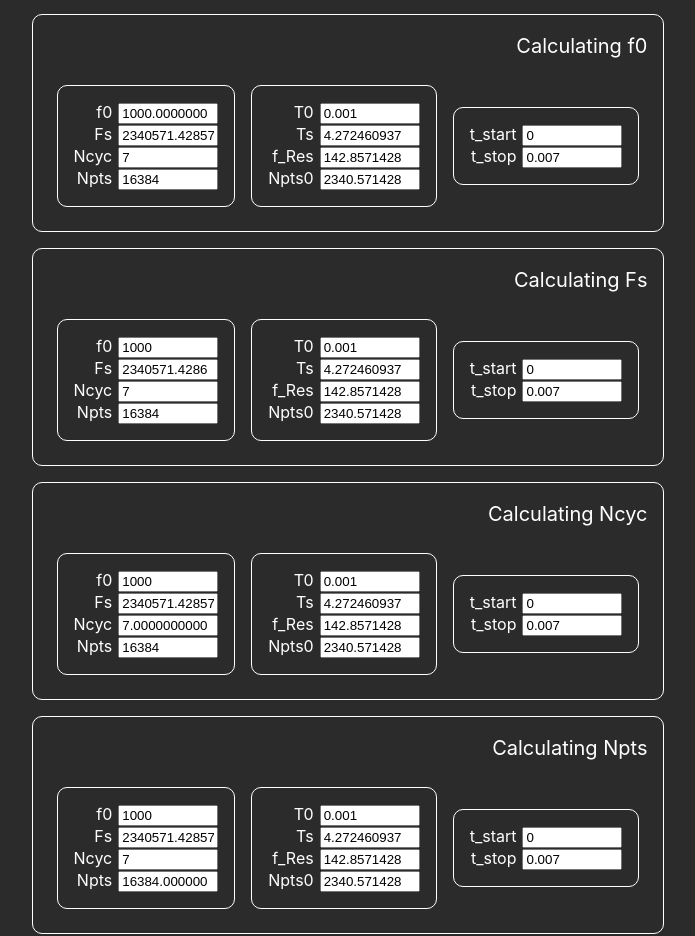
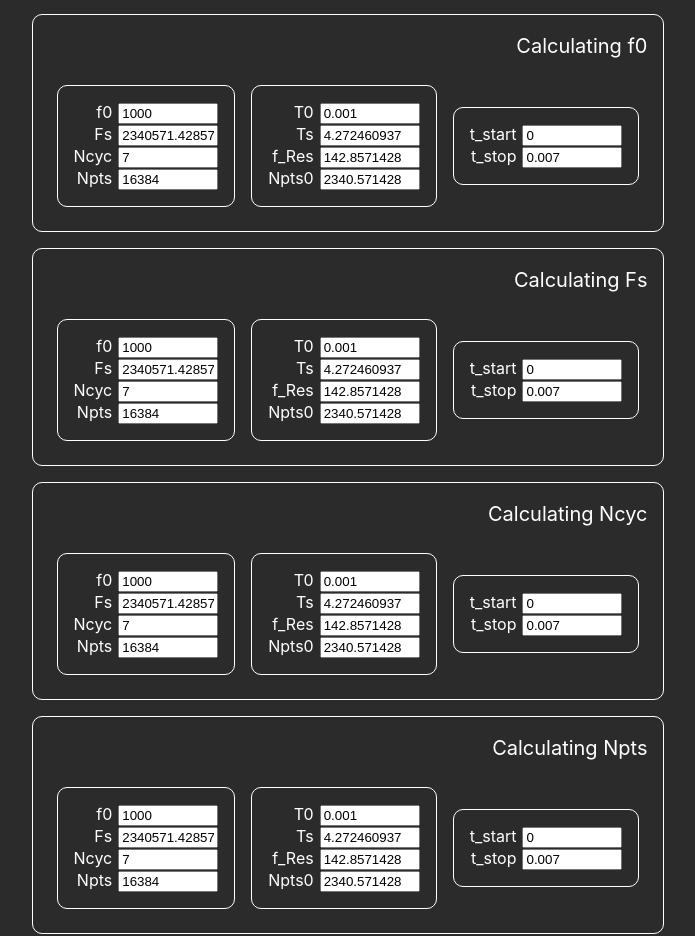
Before and after one commit to yotasage/yotasage.github.io, a Next.js app: page /simsetup/main in a window 1280 px wide. Shown: the part 594-1530 px from the top of the page, without its empty margins (292-987 px from the left). Built offline with nearby package versions, Linux system fonts and the light colour scheme.

Commit message:
REMOVED: Class Anum, but kept the functions of the class.

```diff
--- a/pages/simsetup/components/calcBox.tsx
+++ b/pages/simsetup/components/calcBox.tsx
@@ -4,7 +4,8 @@ import React, { useEffect } from "react";
 
 import styles from '../styles/Home.module.css';
 
-import Anum, {prefixes} from '../tools/my_numbers'
+import containsPrefix from '../tools/my_numbers'
+import calcEqivalentValue from '../tools/my_numbers'
 
 export default function CalcBox(props) {
   const [f0, setf0] = React.useState('1000');
@@ -28,9 +29,9 @@ export default function CalcBox(props) {
    * @returns f0
    */
   function calcF0(ncyc: number | string, fs: number | string, npts: number | string) {
-    ncyc = Anum.calcEqivalentValue(ncyc);
-    fs = Anum.calcEqivalentValue(fs);
-    npts = Anum.calcEqivalentValue(npts);
+    ncyc = calcEqivalentValue(ncyc);
+    fs = calcEqivalentValue(fs);
+    npts = calcEqivalentValue(npts);
 
     if (npts <= 0) {
       return ''
@@ -48,9 +49,9 @@ export default function CalcBox(props) {
    * @returns Fs
    */
   function calcFs(npts: number | string, f0: number | string, ncyc: number | string) {
-    npts = Anum.calcEqivalentValue(npts);
-    f0 = Anum.calcEqivalentValue(f0);
-    ncyc = Anum.calcEqivalentValue(ncyc);
+    npts = calcEqivalentValue(npts);
+    f0 = calcEqivalentValue(f0);
+    ncyc = calcEqivalentValue(ncyc);
 
     if (ncyc <= 0) {
       return ''
@@ -61,9 +62,9 @@ export default function CalcBox(props) {
   }
 
   function calcNcyc(npts: number | string, f0: number | string, fs: number | string) {
-    npts = Anum.calcEqivalentValue(npts);
-    f0 = Anum.calcEqivalentValue(f0);
-    fs = Anum.calcEqivalentValue(fs);
+    npts = calcEqivalentValue(npts);
+    f0 = calcEqivalentValue(f0);
+    fs = calcEqivalentValue(fs);
 
     if (fs <= 0) {
       return ''
@@ -74,9 +75,9 @@ export default function CalcBox(props) {
   }
 
   function calcNpts(ncyc: number | string, fs: number | string, f0: number | string) {
-    ncyc = Anum.calcEqivalentValue(ncyc);
-    fs = Anum.calcEqivalentValue(fs);
-    f0 = Anum.calcEqivalentValue(f0);
+    ncyc = calcEqivalentValue(ncyc);
+    fs = calcEqivalentValue(fs);
+    f0 = calcEqivalentValue(f0);
 
     if (f0 <= 0) {
       return ''
@@ -87,7 +88,7 @@ export default function CalcBox(props) {
   }
 
   function calcT0(f0: number | string) {
-    f0 = Anum.calcEqivalentValue(f0);
+    f0 = calcEqivalentValue(f0);
 
     if (f0 <= 0) {
       return ''
@@ -105,7 +106,7 @@ export default function CalcBox(props) {
    * @returns Ts
    */
   function calcTs(fs: number | string) {
-    fs = Anum.calcEqivalentValue(fs);
+    fs = calcEqivalentValue(fs);
 
     if (fs <= 0) {
       return ''
@@ -116,8 +117,8 @@ export default function CalcBox(props) {
   }
 
   function calcfres(fs: number | string, npts: number | string) {
-    fs = Anum.calcEqivalentValue(fs);
-    npts = Anum.calcEqivalentValue(npts);
+    fs = calcEqivalentValue(fs);
+    npts = calcEqivalentValue(npts);
 
     if (npts <= 0) {
       return ''
@@ -128,8 +129,8 @@ export default function CalcBox(props) {
   }
 
   function calcnpts0(npts: number | string, ncyc: number | string) {
-    npts = Anum.calcEqivalentValue(npts);
-    ncyc = Anum.calcEqivalentValue(ncyc);
+    npts = calcEqivalentValue(npts);
+    ncyc = calcEqivalentValue(ncyc);
 
     if (ncyc <= 0) {
       return ''
@@ -140,9 +141,9 @@ export default function CalcBox(props) {
   }
 
   function calc_tstop(tstart: number | string, T0: number | string, ncyc: number | string) {
-    tstart = Anum.calcEqivalentValue(tstart);
-    T0 = Anum.calcEqivalentValue(T0);
-    ncyc = Anum.calcEqivalentValue(ncyc);
+    tstart = calcEqivalentValue(tstart);
+    T0 = calcEqivalentValue(T0);
+    ncyc = calcEqivalentValue(ncyc);
 
     // return (Number(tstart) + Number(T0)*Number(ncyc)).toString()
     return (tstart + T0*ncyc).toString()
@@ -176,32 +177,32 @@ export default function CalcBox(props) {
   function update_values() {
     if (props.f0_readOnly) {
       let f0 = calcF0(ncyc, fs, npts)
-      if (!Anum.containsPrefix(f0)) {
-        let value = Anum.calcEqivalentValue(f0);
+      if (!containsPrefix(f0)) {
+        let value = calcEqivalentValue(f0);
         f0 = value.toPrecision(props.precision)
       }
       setf0(f0)
     }
     else if (props.fs_readOnly) {
       let fs = calcFs(npts, f0, ncyc)
-      if (!Anum.containsPrefix(fs)) {
-        let value = Anum.calcEqivalentValue(fs);
+      if (!containsPrefix(fs)) {
+        let value = calcEqivalentValue(fs);
         fs = value.toPrecision(props.precision)
       }
       setfs(fs)
     }
     else if (props.ncyc_readOnly) {
       let ncyc = calcNcyc(npts, f0, fs)
-      if (!Anum.containsPrefix(ncyc)) {
-        let value = Anum.calcEqivalentValue(ncyc);
+      if (!containsPrefix(ncyc)) {
+        let value = calcEqivalentValue(ncyc);
         ncyc = value.toPrecision(props.precision)
       }
       setncyc(ncyc)
     }
     else if (props.npts_readOnly) {
       let npts = calcNpts(ncyc, fs, f0)
-      if (!Anum.containsPrefix(npts)) {
-        let value = Anum.calcEqivalentValue(npts);
+      if (!containsPrefix(npts)) {
+        let value = calcEqivalentValue(npts);
         npts = value.toPrecision(props.precision)
       }
       setnpts(npts)
@@ -210,9 +211,9 @@ export default function CalcBox(props) {
 
   function updateValue_f0(e) {
     let new_value = e.target.value as string;
-    let value = Anum.calcEqivalentValue(new_value);
+    let value = calcEqivalentValue(new_value);
 
-    // if (!Anum.containsPrefix(new_value)) {
+    // if (!containsPrefix(new_value)) {
     //   new_value = value.toPrecision(props.precision)
     // }
 
@@ -223,7 +224,7 @@ export default function CalcBox(props) {
 
   function updateValue_ncyc(e) {
     let new_value = e.target.value as string;
-    let value = Anum.calcEqivalentValue(new_value);
+    let value = calcEqivalentValue(new_value);
 
     if (value >= 0) {
       setncyc(new_value);
@@ -232,7 +233,7 @@ export default function CalcBox(props) {
 
   function updateValue_npts(e) {
     let new_value = e.target.value as string;
-    let value = Anum.calcEqivalentValue(new_value);
+    let value = calcEqivalentValue(new_value);
 
     if (value >= 0) {
       setnpts(new_value);
@@ -241,7 +242,7 @@ export default function CalcBox(props) {
 
   function updateValue_fs(e) {
     let new_value = e.target.value as string;
-    let value = Anum.calcEqivalentValue(new_value);
+    let value = calcEqivalentValue(new_value);
 
     if (value >= 0) {
       setfs(new_value);
--- a/pages/simsetup/tools/my_numbers.ts
+++ b/pages/simsetup/tools/my_numbers.tsx
@@ -3,19 +3,19 @@
 /**
  * Advanced numbers
  */
-export default class Anum {
+// export default class Anum {
     // constructor(value, prefix) {
     //     this.value: Number = value;
     //     this
     // }
 
-    static calcEqivalentValue(number: string | number): number { // , prefix?: undefined | string
+    export default function calcEqivalentValue(number: string | number): number { // , prefix?: undefined | string
         if (typeof number === "number") {
             return number;
         }
 
-        let value = Number(number.replace(/[^0-9.Ee+-]/g,'')); // /\D/g
-        let prefix: string = number.replace(/[0-9.e+-]/g, '')
+        let value = Number((number as string).replace(/[^0-9.Ee+-]/g,'')); // /\D/g
+        let prefix: string = (number as string).replace(/[0-9.e+-]/g, '')
         let prefix_value = prefixes[prefix] as number | undefined;
 
         if (prefix_value === undefined) {
@@ -27,12 +27,12 @@ export default class Anum {
         return value*prefix_value as number
     }
 
-    static containsPrefix(number: string | number): boolean {
+    export function containsPrefix(number: string | number): boolean {
         if (typeof number === "number") {
             return false;
         }
 
-        let prefix: string = number.replace(/[0-9.e+-]/g, '')
+        let prefix: string = (number as string).replace(/[0-9.e+-]/g, '')
         // console.log(prefix)
 
         if (prefix != '') {
@@ -40,7 +40,7 @@ export default class Anum {
         }
         return false;
     }
-}
+// }
 
 
 export const prefixes = {
```
Also changed, not shown: pages/simsetup/tools/primes.tsx (renamed from pages/simsetup/tools/primes.ts).
